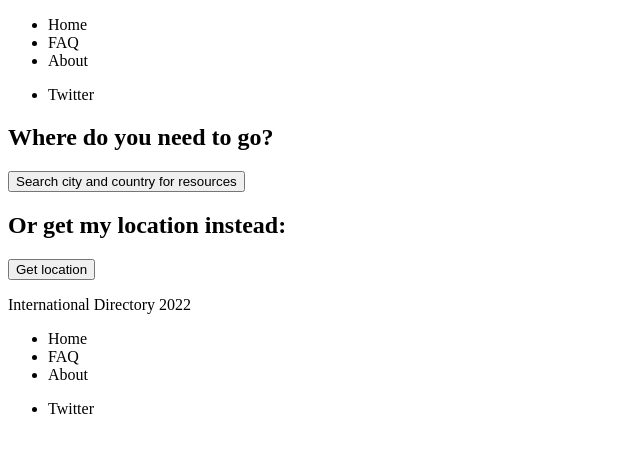
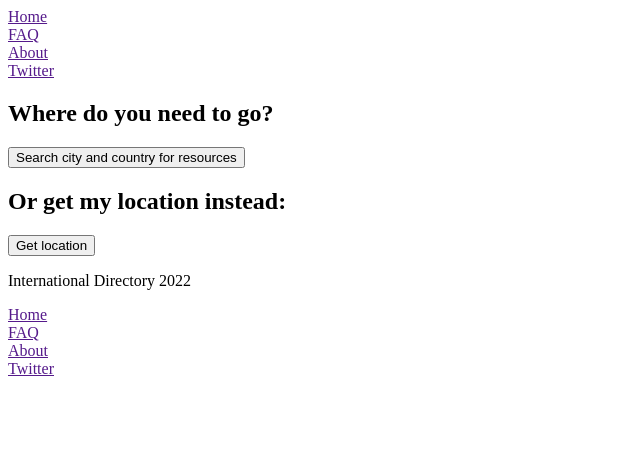
Before and after one commit to Sofia-Zammitto-Benasayag/Directory-for-Ukraine-Version-2, a plain HTML site: page index.html in a window 1280 px wide. Shown: the whole page, without its empty margins (0-640 px from the left). Drawn offline with Linux system fonts and the light colour scheme.

Commit message:
setup the html skeleton for the site

```diff
--- a/index.html
+++ b/index.html
@@ -11,13 +11,13 @@
 <body>
   <div class="main_menu">
     <ul>
-      <li>Home</li>
-      <li>FAQ</li>
-      <li>About</li>
+      <li><a href="">Home</a></li>
+      <li><a href="">FAQ</a></li>
+      <li><a href="">About</a></li>
     </ul>
     <div class="social_menu">
     <ul>
-      <li>Twitter</li>
+      <li><a href="">Twitter</a></li>
     </ul>
   </div>
   <div class= "main_element">
@@ -32,12 +32,12 @@
   <footer>
     <p>International Directory 2022</p>
       <ul>
-      <li>Home</li>
-      <li>FAQ</li>
-      <li>About</li>
+      <li><a href="">Home</a></li>
+      <li><a href="">FAQ</a></li>
+      <li><a href="">About</a></li>
     </ul>
      <ul>
-      <li>Twitter</li>
+      <li><a href="">Twitter</a></li>
     </ul>
   </footer>
   <script src="script.js"></script>
--- a/style.css
+++ b/style.css
@@ -1,6 +1,12 @@
 html, body {
   width: 100%;
   height: 100%;
+}
+
+ul {
+  list-style-type: none;
+  margin: 0;
+  padding: 0;
 }
 
 /*.main_element {
```
